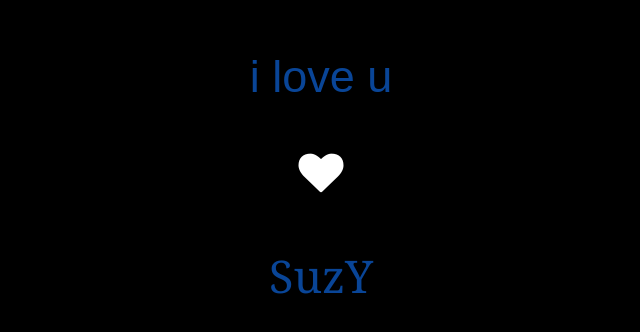
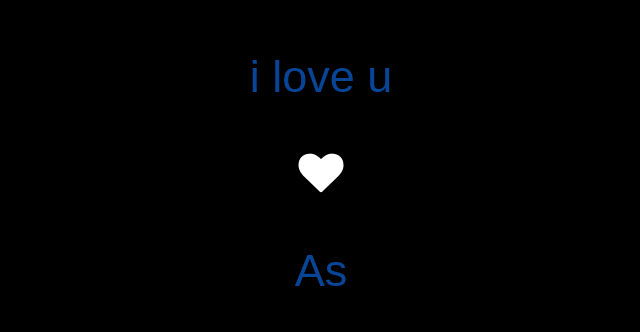
Before and after one commit to skolr7780/78__l, a plain HTML site: page index.html in a window 1280 px wide. Shown: the part 292-624 px from the top of the page, without its empty margins (334-974 px from the left). Drawn offline with Linux system fonts and the light colour scheme; a web font is replaced by a local one.

Commit message:
Update index.html

```diff
--- a/index.html
+++ b/index.html
@@ -4,7 +4,7 @@
     <meta charset="UTF-8">
     <meta http-equiv="X-UA-Compatible" content="IE=edge">
     <meta name="viewport" content="width=device-width, initial-scale=1.0">
-    <title>Suz</title>
+    <title>As</title>
     <link rel="stylesheet" href="style.css">
     <link
       href="https://fonts.googleapis.com/css2?family=Do+Hyeon&display=swap"
@@ -39,7 +39,7 @@
     <div class="love">
         <p>i love u</p>
      <p style="color:white;"><i class="fa fa-heart" aria-hidden="true" #ffffff ></i></p>
-        <p class="suzy">SuzY</p>
+        <p class="As">As</p>
 
     </div>
 
```
